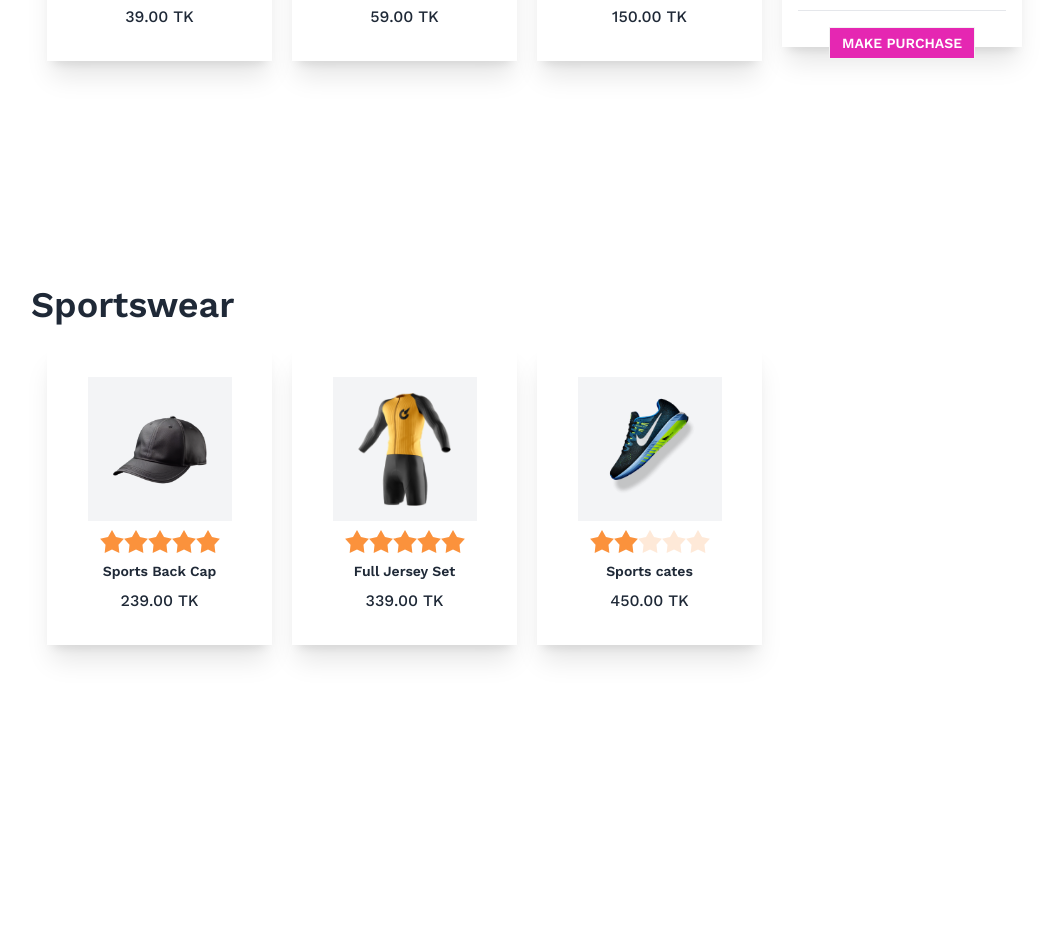
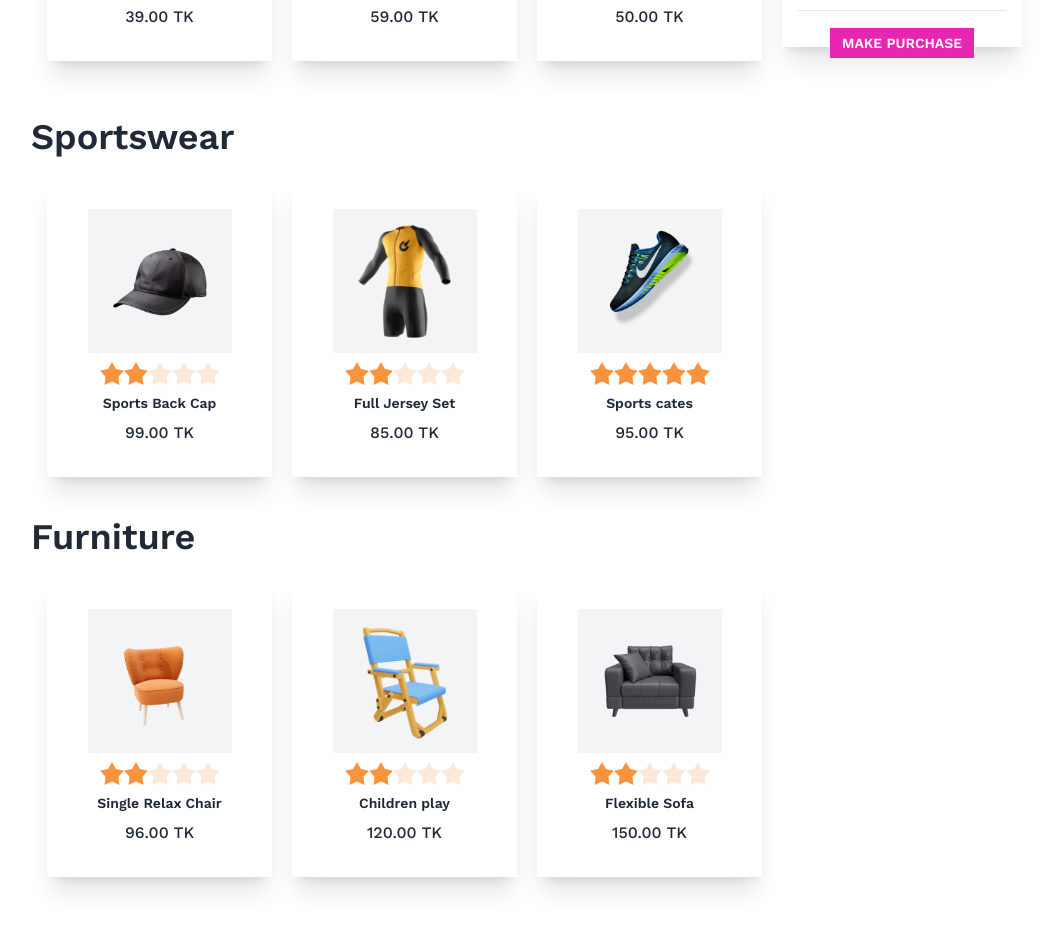
Before and after one commit to rafikulislam775/summer-sale, a plain HTML site: page index.html in a window 1280 px wide. Shown: the part 867-1798 px from the top of the page, without its empty margins (113-1163 px from the left). Before the commit the page ends 1592 px from the top, so only its background shows below. Drawn offline with nearby package versions, Linux system fonts and the light colour scheme.

Commit message:
finish the all requirements

```diff
--- a/index.html
+++ b/index.html
@@ -68,28 +68,28 @@
               <div class="rating">
                 <input
                   type="radio"
-                  name="rating-2"
+                  name="rating-1"
                   class="mask mask-star-2 bg-orange-400"
                 />
                 <input
                   type="radio"
-                  name="rating-2"
+                  name="rating-1"
                   class="mask mask-star-2 bg-orange-400"
                   checked
                 />
                 <input
                   type="radio"
-                  name="rating-2"
+                  name="rating-1"
                   class="mask mask-star-2 bg-orange-400"
                 />
                 <input
                   type="radio"
-                  name="rating-2"
+                  name="rating-1"
                   class="mask mask-star-2 bg-orange-400"
                 />
                 <input
                   type="radio"
-                  name="rating-2"
+                  name="rating-1"
                   class="mask mask-star-2 bg-orange-400"
                 />
               </div>
@@ -153,33 +153,33 @@
               <div class="rating">
                 <input
                   type="radio"
-                  name="rating-2"
+                  name="rating-3"
                   class="mask mask-star-2 bg-orange-400"
                 />
                 <input
                   type="radio"
-                  name="rating-2"
+                  name="rating-3"
                   class="mask mask-star-2 bg-orange-400"
                   checked
                 />
                 <input
                   type="radio"
-                  name="rating-2"
+                  name="rating-3"
                   class="mask mask-star-2 bg-orange-400"
                 />
                 <input
                   type="radio"
-                  name="rating-2"
+                  name="rating-3"
                   class="mask mask-star-2 bg-orange-400"
                 />
                 <input
                   type="radio"
-                  name="rating-2"
+                  name="rating-3"
                   class="mask mask-star-2 bg-orange-400"
                 />
               </div>
               <h2 class="card-title text-sm">Home Cooker</h2>
-              <p>150.00 TK</p>
+              <p>50.00 TK</p>
             </div>
           </div>
 
@@ -197,7 +197,7 @@
                   />
                   <button
                     id="coupon-btn"
-                    class=" btn btn-sm join-item custom-pink-button"
+                    class="btn btn-sm join-item custom-pink-button"
                   >
                     Apply
                   </button>
@@ -236,7 +236,9 @@
 
                     <h3 class="font-bold text-lg">Congratulations</h3>
                     <p class="py-4">Your Purchase the product</p>
-                    <button class="btn custom-pink-button">Go Home</button>
+                    <button id="back-home" class="btn custom-pink-button">
+                      Go Home
+                    </button>
                   </form>
                 </dialog>
               </div>
@@ -246,7 +248,9 @@
       </section>
       <!-- section 2 -->
       <section class="my-20">
-        <h1 class="ml-36 sm:pt-32 mb-5 text-4xl font-semibold">Sportswear</h1>
+        <h1 class="ml-36 mt-60 md:-mt-10 mb-5 text-4xl font-semibold">
+          Sportswear
+        </h1>
         <div
           class="grid grid-cols-1 lg:grid-cols-4 gap-4 w-9/12 m-auto gap-x-5"
         >
@@ -263,33 +267,33 @@
               <div class="rating">
                 <input
                   type="radio"
-                  name="rating-2"
+                  name="rating-4"
                   class="mask mask-star-2 bg-orange-400"
                 />
                 <input
                   type="radio"
-                  name="rating-2"
+                  name="rating-4"
                   class="mask mask-star-2 bg-orange-400"
                   checked
                 />
                 <input
                   type="radio"
-                  name="rating-2"
+                  name="rating-4"
                   class="mask mask-star-2 bg-orange-400"
                 />
                 <input
                   type="radio"
-                  name="rating-2"
+                  name="rating-4"
                   class="mask mask-star-2 bg-orange-400"
                 />
                 <input
                   type="radio"
-                  name="rating-2"
+                  name="rating-4"
                   class="mask mask-star-2 bg-orange-400"
                 />
               </div>
               <h2 class="card-title text-sm">Sports Back Cap</h2>
-              <p>239.00 TK</p>
+              <p>99.00 TK</p>
             </div>
           </div>
 
@@ -306,33 +310,33 @@
               <div class="rating">
                 <input
                   type="radio"
-                  name="rating-2"
+                  name="rating-5"
                   class="mask mask-star-2 bg-orange-400"
                 />
                 <input
                   type="radio"
-                  name="rating-2"
+                  name="rating-5"
                   class="mask mask-star-2 bg-orange-400"
                   checked
                 />
                 <input
                   type="radio"
-                  name="rating-2"
+                  name="rating-5"
                   class="mask mask-star-2 bg-orange-400"
                 />
                 <input
                   type="radio"
-                  name="rating-2"
+                  name="rating-5"
                   class="mask mask-star-2 bg-orange-400"
                 />
                 <input
                   type="radio"
-                  name="rating-2"
+                  name="rating-5"
                   class="mask mask-star-2 bg-orange-400"
                 />
               </div>
               <h2 class="card-title text-sm">Full Jersey Set</h2>
-              <p>339.00 TK</p>
+              <p>85.00 TK</p>
             </div>
           </div>
           <!-- card-3 -->
@@ -348,33 +352,174 @@
               <div class="rating">
                 <input
                   type="radio"
-                  name="rating-2"
+                  name="rating-6"
                   class="mask mask-star-2 bg-orange-400"
                 />
                 <input
                   type="radio"
-                  name="rating-2"
+                  name="rating-6"
                   class="mask mask-star-2 bg-orange-400"
                   checked
                 />
                 <input
                   type="radio"
-                  name="rating-2"
+                  name="rating-6"
                   class="mask mask-star-2 bg-orange-400"
                 />
                 <input
                   type="radio"
-                  name="rating-2"
+                  name="rating-6"
                   class="mask mask-star-2 bg-orange-400"
                 />
                 <input
                   type="radio"
-                  name="rating-2"
+                  name="rating-6"
                   class="mask mask-star-2 bg-orange-400"
                 />
               </div>
               <h2 class="card-title text-sm">Sports cates</h2>
-              <p>450.00 TK</p>
+              <p>95.00 TK</p>
+            </div>
+          </div>
+        </div>
+      </section>
+      <!-- section 3 -->
+      <section class="my-20">
+        <h1 class="ml-36 mt-60 md:-mt-10 mb-5 text-4xl font-semibold">
+          Furniture
+        </h1>
+        <div
+          class="grid grid-cols-1 lg:grid-cols-4 gap-4 w-9/12 m-auto gap-x-5"
+        >
+          <!-- card-7 -->
+          <div class="card bg-base-100 shadow-xl rounded-none">
+            <div
+              onclick="clickEvent(this)"
+              class="card-body items-center text-center"
+            >
+              <!-- rating part -->
+              <figure class="px-5 py-5 w-36 h-36 bg-gray-100">
+                <img
+                  src="./images/prod7.png"
+                  alt="Single Relax Chair"
+                  class=""
+                />
+              </figure>
+              <div class="rating">
+                <input
+                  type="radio"
+                  name="rating-6"
+                  class="mask mask-star-2 bg-orange-400"
+                />
+                <input
+                  type="radio"
+                  name="rating-6"
+                  class="mask mask-star-2 bg-orange-400"
+                  checked
+                />
+                <input
+                  type="radio"
+                  name="rating-6"
+                  class="mask mask-star-2 bg-orange-400"
+                />
+                <input
+                  type="radio"
+                  name="rating-6"
+                  class="mask mask-star-2 bg-orange-400"
+                />
+                <input
+                  type="radio"
+                  name="rating-6"
+                  class="mask mask-star-2 bg-orange-400"
+                />
+              </div>
+              <h2 class="card-title text-sm">Single Relax Chair</h2>
+              <p>96.00 TK</p>
+            </div>
+          </div>
+
+          <!-- card-8 -->
+          <div class="card bg-base-100 shadow-xl rounded-none">
+            <div
+              onclick="clickEvent(this)"
+              class="card-body items-center text-center"
+            >
+              <!-- rating part -->
+              <figure class="px-5 py-5 w-36 h-36 bg-gray-100">
+                <img src="./images/prod8.png" alt="Children play" class="" />
+              </figure>
+              <div class="rating">
+                <input
+                  type="radio"
+                  name="rating-8"
+                  class="mask mask-star-2 bg-orange-400"
+                />
+                <input
+                  type="radio"
+                  name="rating-8"
+                  class="mask mask-star-2 bg-orange-400"
+                  checked
+                />
+                <input
+                  type="radio"
+                  name="rating-8"
+                  class="mask mask-star-2 bg-orange-400"
+                />
+                <input
+                  type="radio"
+                  name="rating-8"
+                  class="mask mask-star-2 bg-orange-400"
+                />
+                <input
+                  type="radio"
+                  name="rating-8"
+                  class="mask mask-star-2 bg-orange-400"
+                />
+              </div>
+              <h2 class="card-title text-sm">Children play</h2>
+              <p>120.00 TK</p>
+            </div>
+          </div>
+          <!-- card-9 -->
+          <div class="card bg-base-100 shadow-xl rounded-none">
+            <div
+              onclick="clickEvent(this)"
+              class="card-body items-center text-center"
+            >
+              <!-- rating part -->
+              <figure class="px-5 py-5 w-36 h-36 bg-gray-100">
+                <img src="./images/prod9.png" alt="Flexible Sofa" class="" />
+              </figure>
+              <div class="rating">
+                <input
+                  type="radio"
+                  name="rating-9"
+                  class="mask mask-star-2 bg-orange-400"
+                />
+                <input
+                  type="radio"
+                  name="rating-9"
+                  class="mask mask-star-2 bg-orange-400"
+                  checked
+                />
+                <input
+                  type="radio"
+                  name="rating-9"
+                  class="mask mask-star-2 bg-orange-400"
+                />
+                <input
+                  type="radio"
+                  name="rating-9"
+                  class="mask mask-star-2 bg-orange-400"
+                />
+                <input
+                  type="radio"
+                  name="rating-9"
+                  class="mask mask-star-2 bg-orange-400"
+                />
+              </div>
+              <h2 class="card-title text-sm">Flexible Sofa</h2>
+              <p>150.00 TK</p>
             </div>
           </div>
         </div>
--- a/script.js
+++ b/script.js
@@ -47,3 +47,9 @@ function clickEvent(target) {
       });
   }
 }
+
+// back to home page  function
+
+document.getElementById("back-home").onclick = function () {
+  location.href = "./index.html";
+};
```
